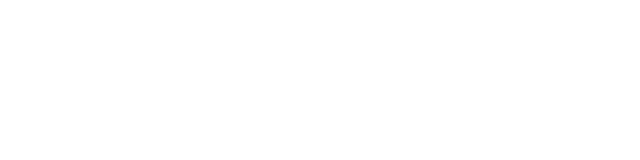
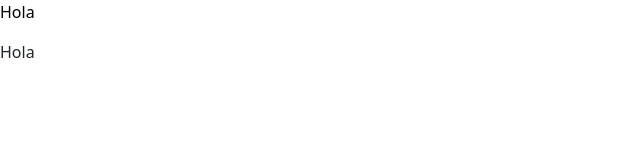
Before and after one commit to atmsDAWDAMAlicante/PruebaDesarrolladorJunior, a Vue app in the folder frontend/: page / in a window 1280 px wide. Shown: the top 160 px of the page, without its empty margins (0-640 px from the left). Built offline with nearby package versions, Linux system fonts and the light colour scheme.

Commit message:
Renombrar componentes y ajuste componentes principales

```diff
--- a/frontend/index.html
+++ b/frontend/index.html
@@ -4,6 +4,7 @@
     <meta charset="UTF-8" />
     <link rel="icon" type="image/svg+xml" href="/sol.png" />
     <meta name="viewport" content="width=device-width, initial-scale=1.0" />
+    <link href="https://cdn.jsdelivr.net/npm/bootstrap@5.0.2/dist/css/bootstrap.min.css" rel="stylesheet" integrity="sha384-EVSTQN3/azprG1Anm3QDgpJLIm9Nao0Yz1ztcQTwFspd3yD65VohhpuuCOmLASjC" crossorigin="anonymous">
     <title>Prueba Desarrollador Junior</title>
   </head>
   <body>
--- a/frontend/src/App.vue
+++ b/frontend/src/App.vue
@@ -1,11 +1,29 @@
 <script>
 //import HelloWorld from './components/HelloWorld.vue'
+import frase from './components/frase.vue'
+import display from './components/display.vue'
+export default{
+  components:{
+    frase
+  }
+}
+
 </script>
 
 <template>
   <!--<div><a href="https://vite.dev" target="_blank"><img src="/vite.svg" class="logo" alt="Vite logo" /></a><a href="https://vuejs.org/" target="_blank"><img src="./assets/vue.svg" class="logo vue" alt="Vue logo" /></a></div><HelloWorld msg="Vite + Vue" />-->
+<header>
+  <frase></frase>
+</header>
+<p>Hola</p>
 </template>
 
 <style scoped>
+  header{
+    color:black;
+  }
+
+
+
 /*.logo {  height: 6em;  padding: 1.5em;will-change: filter;  transition: filter 300ms;}.logo:hover {filter: drop-shadow(0 0 2em #646cffaa);}.logo.vue:hover {filter: drop-shadow(0 0 2em #42b883aa);}*/
 </style>
--- a/frontend/src/components/02lista.vue
+++ b/frontend/src/components/display.vue
@@ -9,9 +9,7 @@ export default{
             prueba: "Hola"
         }
     },
-    props:[
-        uno
-    ],
+
     methods:{
         prueba(){
             return "Prueba"
@@ -23,6 +21,14 @@ export default{
 
 <template>
 
+  <div class="container">
+    <div class="col col-8">
+
+    </div>
+    <div class="col col-4">
+
+    </div>
+  </div>
 </template>
 
 <style scoped>
--- a/frontend/src/components/03botones.vue
+++ b/frontend/src/components/frase.vue
@@ -9,9 +9,7 @@ export default{
             prueba: "Hola"
         }
     },
-    props:[
-        uno
-    ],
+
     methods:{
         prueba(){
             return "Prueba"
@@ -22,9 +20,9 @@ export default{
 </script>
 
 <template>
-
+ <p>{{prueba}}</p>
 </template>
 
 <style scoped>
-
+p{color:black}
 </style>
```
Also changed, not shown: frontend/src/components/edicion.vue (added, +30 -0 lines), frontend/src/components/botones.vue (renamed from frontend/src/components/01frase.vue), frontend/src/components/lista.vue (renamed from frontend/src/components/04edicion.vue), frontend/src/components/opcional.vue (renamed from frontend/src/components/05opcional.vue).
